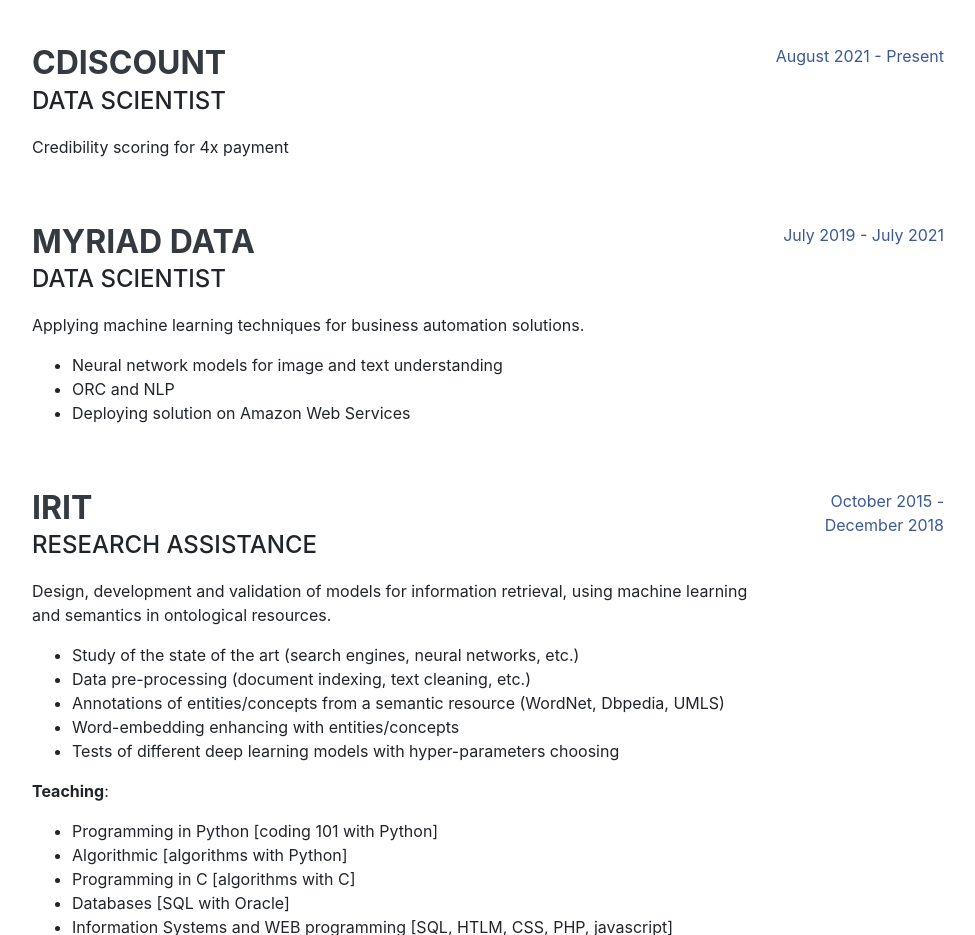
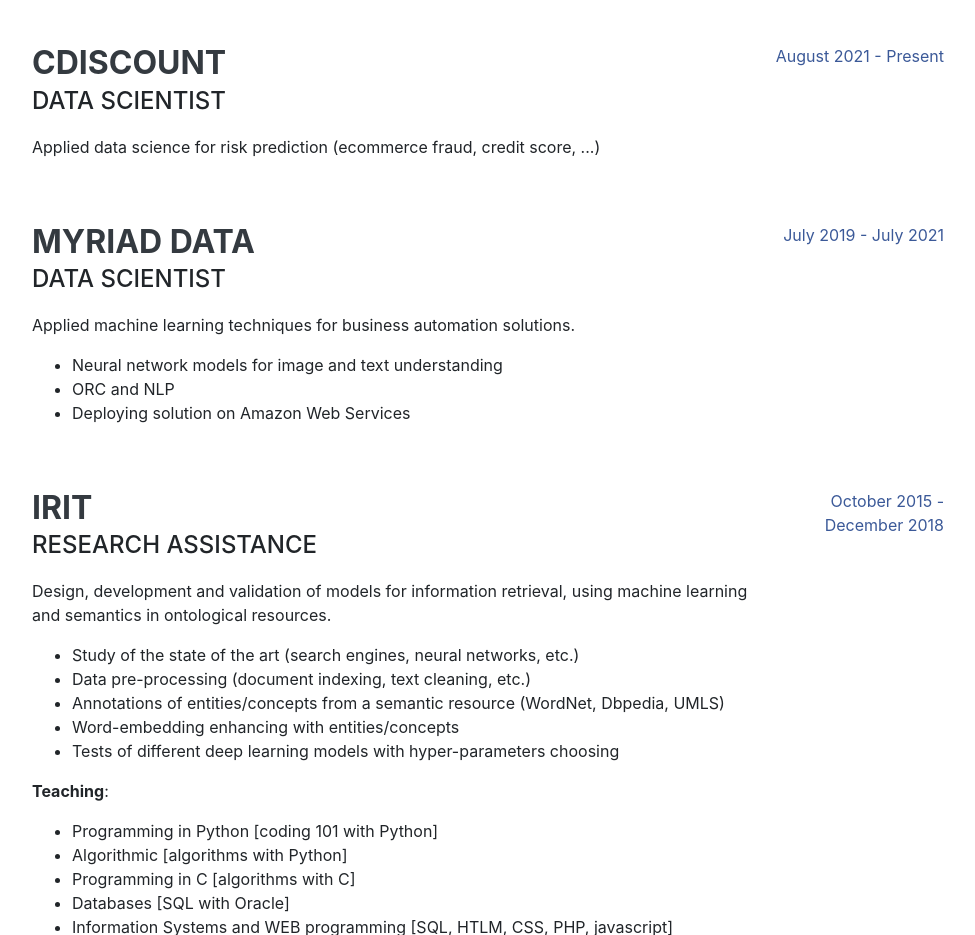
Before and after one commit to giahung24/giahung24, a plain HTML site: page index.html in a window 1280 px wide. Shown: the part 920-1855 px from the top of the page, without its empty margins (288-1263 px from the left). Drawn offline with nearby package versions, Linux system fonts and the light colour scheme; some packages are replaced by stand-ins of ours; a script that the page names is missing; a web font is replaced by a local one.

Commit message:
Update index.html

```diff
--- a/index.html
+++ b/index.html
@@ -115,7 +115,7 @@
           <div class="resume-content">
             <h3 class="mb-0">Cdiscount</h3>
             <div class="subheading mb-3">Data Scientist</div>
-            <p>Credibility scoring for 4x payment</p>
+            <p>Applied data science for risk prediction (ecommerce fraud, credit score, ...)</p>
           </div>
           <div class="resume-date text-md-right">
               <span class="text-primary">August 2021 - Present</span>
@@ -126,7 +126,7 @@
           <div class="resume-content">
             <h3 class="mb-0">Myriad Data</h3>
             <div class="subheading mb-3">Data Scientist</div>
-            <p>Applying machine learning techniques for business automation solutions.
+            <p>Applied machine learning techniques for business automation solutions.
               <ul>
                 <li>Neural network models for image and text understanding</li>
                 <li>ORC and NLP</li>
```
